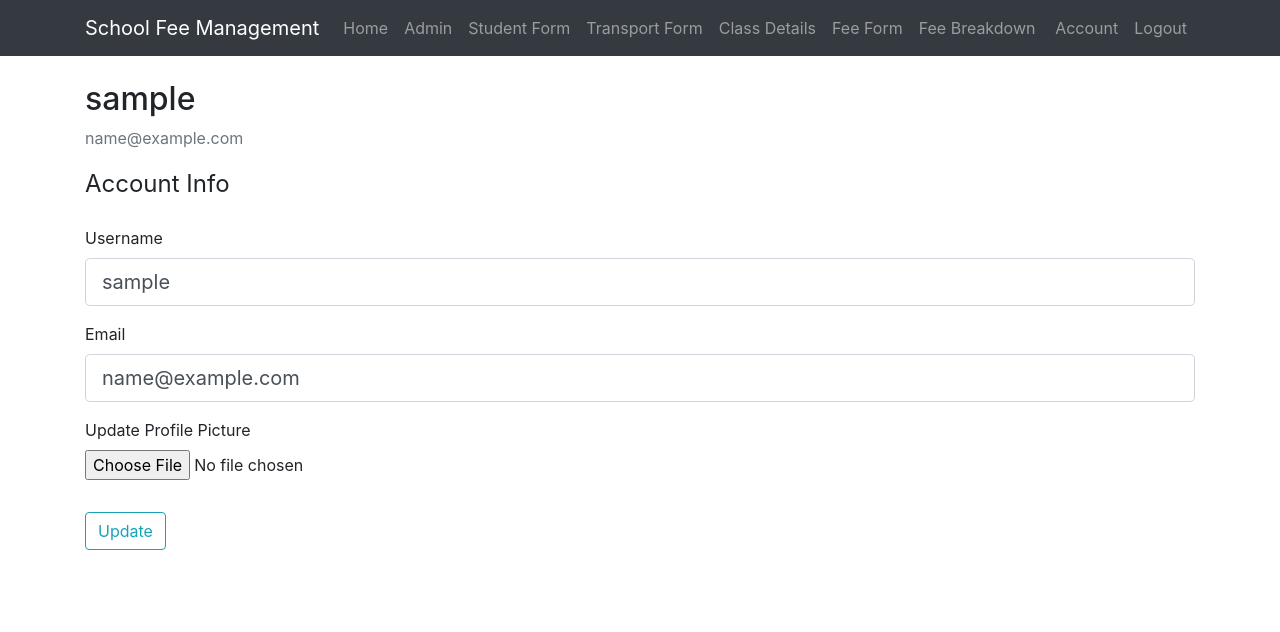
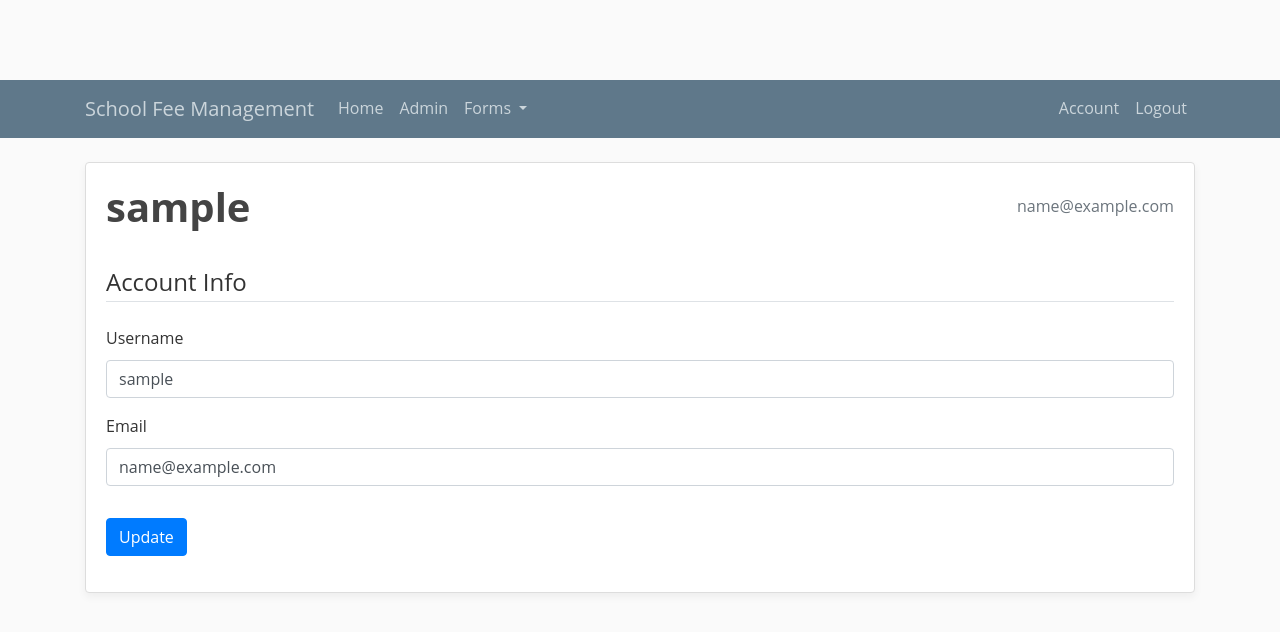
Before and after one commit to Uthkarshh/school_final, a Flask app: page /account in a window 1280 px wide. Shown: the top 632 px of the page. Run offline with Flask 3, Linux system fonts and the light colour scheme; the visitor is signed in with stand-in values (Sample User, id 1); some libraries are stand-ins or nearby versions.

Commit message:
pre-view update

```diff
--- a/school/__init__.py
+++ b/school/__init__.py
@@ -4,6 +4,7 @@ from flask_bcrypt import Bcrypt
 from flask_login import LoginManager
 from dotenv import load_dotenv
 import os
+from flask_wtf.csrf import CSRFProtect
 
 load_dotenv()
 
@@ -22,5 +23,6 @@ bcrypt = Bcrypt(app)
 login_manager = LoginManager(app)
 login_manager.login_view = 'login'
 login_manager.login_message_category = 'info'
+csrf = CSRFProtect(app)
 
 from school import routes
--- a/school/routes.py
+++ b/school/routes.py
@@ -32,7 +32,8 @@ def home():
         {"name": "Transport Form", "relative_path": url_for('transport_form')},
         {"name": "Class Details", "relative_path": url_for('class_details_form')},
         {"name": "Fee Form", "relative_path": url_for('fee_form')},
-        {"name": "Fee Breakdown", "relative_path": url_for('fee_breakdown_form')}
+        {"name": "Fee Breakdown", "relative_path": url_for('fee_breakdown_form')},
+        {"name": "Update Values", "relative_path": url_for('edit_table')}
     ]
 
     return render_template("home.html", pages=pages)
--- /dev/null
+++ b/school/static/main.css
@@ -0,0 +1,182 @@
+/* ========================
+    GLOBAL VARIABLES
+======================== */
+:root {
+  --bg-color: #fafafa;
+  --text-color: #333333;
+  --heading-color: #444444;
+  --steel-color: #5f788a;
+  --nav-link-color: #cbd5db;
+  --nav-link-hover: #ffffff;
+  --border-color: #dddddd;
+  --accent-color: #428bca;
+  --transition-speed: 0.3s;
+  --border-radius: 4px;
+  --shadow-color: rgba(0, 0, 0, 0.05);
+}
+
+/* ========================
+    BASE STYLES
+======================== */
+body {
+  background: var(--bg-color);
+  color: var(--text-color);
+  margin-top: 5rem; /* Keep this, but it's handled better by Bootstrap's spacing */
+  font-family: "Open Sans", sans-serif; /* Update with your preferred font */
+  line-height: 1.6;
+}
+
+h1, h2, h3, h4, h5, h6 {
+  color: var(--heading-color);
+  margin-bottom: 1rem;
+  font-weight: 600;
+}
+
+/* ========================
+    HEADER & NAV (Bootstrap Optimized)
+======================== */
+.site-header {
+  background-color: var(--steel-color); /*  Use the more general .bg-steel, see below. */
+}
+
+/*  We're using Bootstrap, so let's leverage its classes */
+.navbar {
+    background-color: var(--steel-color) !important; /* Use !important only when absolutely necessary */
+}
+
+.navbar-brand,
+.nav-link { /* Style both brand and links for consistency */
+    color: var(--nav-link-color) !important;  /* Again, use !important judiciously */
+    transition: color var(--transition-speed) ease;
+    font-weight: 400;
+}
+
+.navbar-brand:hover, /* Include hover state for navbar-brand*/
+.nav-link:hover {
+    color: var(--nav-link-hover) !important;
+    text-decoration: none; /* Remove underline on hover - standard Bootstrap behavior */
+}
+
+.nav-link.active { /* No need for .site-header prefix */
+    color: var(--nav-link-hover) !important;
+    font-weight: 600;
+}
+/* ========================
+    CONTENT SECTIONS (Bootstrap Optimized)
+======================== */
+.content-section {
+  background-color: #ffffff;
+  padding: 1.25rem; /* Use Bootstrap's spacing: 1.25rem (20px) */
+  border: 1px solid var(--border-color);
+  border-radius: var(--border-radius);
+  margin-bottom: 1.25rem; /* Consistent with padding */
+  box-shadow: 0 0.25rem 0.5rem var(--shadow-color); /* More subtle shadow */
+  transition: box-shadow var(--transition-speed) ease;
+}
+
+.content-section:hover {
+  box-shadow: 0 0.5rem 1rem rgba(0, 0, 0, 0.1); /* Slightly larger shadow on hover */
+}
+
+/* ========================
+    ARTICLES (Bootstrap Optimized)
+======================== */
+.article-title {
+  color: var(--heading-color);
+  font-size: 1.25rem; /* Consistent with Bootstrap's sizes */
+  font-weight: 600;
+  transition: color var(--transition-speed) ease;
+  /* Remove default link styles from <a> tags */
+  text-decoration: none;
+  display: block;  /* Makes the whole area clickable */
+}
+.article-title:hover {
+   color: var(--accent-color); /*  Consistent color on hover */
+}
+
+.article-content {
+  margin-top: 0.5rem;
+  white-space: pre-line;
+}
+
+.article-img {
+  height: 65px;
+  width: 65px;
+  margin-right: 1rem; /* Use Bootstrap spacing: 1rem (16px) */
+  object-fit: cover;
+  border-radius: 50%; /* Use Bootstrap's rounded-circle class */
+}
+.article-img, .account-img {
+    border-radius: 50%; /*Consistent styling*/
+}
+
+.article-metadata {
+  padding-bottom: 0.25rem; /* Bootstrap spacing */
+  margin-bottom: 0.5rem;  /* Bootstrap spacing */
+  border-bottom: 1px solid #e3e3e3;
+  font-size: 0.9rem;
+  color: var(--text-color);
+}
+
+.article-metadata a {
+    color: var(--text-color); /*Consistent color*/
+    text-decoration: none; /* Clean look */
+}
+
+.article-metadata a:hover {
+  color: var(--accent-color);
+  text-decoration: underline; /* Only underline on hover */
+}
+
+.article-svg {
+  width: 25px;
+  height: 25px;
+  vertical-align: middle;
+}
+
+/* ========================
+    ACCOUNT / PROFILE (Bootstrap Optimized)
+======================== */
+.account-img {
+  height: 125px;
+  width: 125px;
+  margin-right: 1.25rem; /* Bootstrap spacing */
+  margin-bottom: 1rem;    /* Bootstrap spacing */
+  object-fit: cover;
+  border-radius: 50%;     /* Use Bootstrap's rounded-circle class */
+}
+
+.account-heading {
+  font-size: 2.5rem; /*  Bootstrap size */
+  font-weight: 700;
+  margin-bottom: 1rem;
+}
+
+/* ========================
+    UTILITY CLASSES
+======================== */
+.bg-steel {
+  background-color: var(--steel-color);
+}
+
+/* ========================
+    RESPONSIVE (Bootstrap already handles this!)
+======================== */
+/* No need for extra media queries, Bootstrap's grid system is responsive by default */
+
+/* ========================
+    ALERTS (Bootstrap Optimized)
+======================== */
+/* Style flash messages using Bootstrap alert classes, no custom CSS needed */
+
+/* ========================
+    FORMS (if any, leverage Bootstrap forms)
+======================== */
+/*  If you add forms, use Bootstrap's form classes for styling and responsiveness.  */
+
+/* ========================
+   GENERAL IMPROVEMENTS
+======================== */
+/* Remove unnecessary prefixes, e.g., .site-header before .navbar-nav */
+/* Use Bootstrap's spacing and sizing utilities (e.g., .mt-3, .p-2, .h1 - .h6) */
+/* Prioritize using Bootstrap classes over custom styles where possible. */
--- a/school/templates/account.html
+++ b/school/templates/account.html
@@ -2,59 +2,42 @@
 
 {% block content %}
     <div class="content-section">
-        <div class="media">
-            <img class="rounded-circle account-img" src="{{ image_file }}">
-            <div class="media-body">
-                <h2 class="account-heading"> {{current_user.username}} </h2>
-                <p class="text-secondary"> {{current_user.email}}</p>
+        <div class="d-flex justify-content-between align-items-center mb-3">
+            <h2 class="account-heading">{{ current_user.username }}</h2>
+            <p class="text-secondary">{{ current_user.email }}</p>
         </div>
-        </div>
-            <form method="POST" action="" enctype="multipart/form-data">
-                {{ form.hidden_tag() }}
+
+        <form method="POST" action="">  {{ form.hidden_tag() }}
             <fieldset class="form-group">
-                    <legend class="boder-bottom mb-4">Account Info</legend>
-                    <!-- Username Field -->
-                    <div class="form-group">
-                        {{ form.username.label(class="form-control-label") }}
-                        {% if form.username.errors %}
-                            {{ form.username(class="form-control form-control-lg is-invalid") }}
+                <legend class="border-bottom mb-4">Account Info</legend> <div class="form-group">
+                    {{ form.username.label(class="form-label") }}  {% if form.username.errors %}
+                        {{ form.username(class="form-control is-invalid") }}
                         <div class="invalid-feedback">
                             {% for error in form.username.errors %}
-                                    <span> {{ error }} </span>
+                                <span>{{ error }}</span>
                             {% endfor %}
                         </div>
                     {% else %}
-                            {{ form.username(class="form-control form-control-lg") }}
+                        {{ form.username(class="form-control") }}
                     {% endif %}
                 </div>
 
-                    <!-- Email Field -->
                 <div class="form-group">
-                        {{ form.email.label(class="form-control-label") }}
-                        {% if form.email.errors %}
-                        {{ form.email(class="form-control form-control-lg is-invalid") }}
+                    {{ form.email.label(class="form-label") }}  {% if form.email.errors %}
+                        {{ form.email(class="form-control is-invalid") }}
                         <div class="invalid-feedback">
                             {% for error in form.email.errors %}
-                                <span> {{ error }} </span>
+                                <span>{{ error }}</span>
                             {% endfor %}
                         </div>
                     {% else %}
-                            {{ form.email(class="form-control form-control-lg") }}
-                        {% endif %}
-                    </div>
-                    <div class="form-group">
-                        {{ form.picture.label() }}
-                        {{ form.picture(class="form-control-file") }}
-                        {% if form.picture.errors %}
-                            {% for error in form.picture.errors %}
-                                <span class="text-danger"> {{ error }} </span></br>
-                            {% endfor %}
+                        {{ form.email(class="form-control") }}
                     {% endif %}
                 </div>
             </fieldset>
+
             <div class="form-group">
-                    {{ form.submit(class = "btn btn-outline-info") }}
-                </div>
+                {{ form.submit(class="btn btn-primary") }} </div>
         </form>
     </div>
-{% endblock content%}
+{% endblock content %}
--- a/school/templates/layout.html
+++ b/school/templates/layout.html
@@ -1,11 +1,9 @@
 <!DOCTYPE html>
 <html>
     <head>
-        <!-- Required meta tags -->
         <meta charset="utf-8">
         <meta name="viewport" content="width=device-width, initial-scale=1, shrink-to-fit=no">
 
-        <!-- Bootstrap CSS -->
         <link rel="stylesheet" href="https://cdn.jsdelivr.net/npm/bootstrap@4.4.1/dist/css/bootstrap.min.css" integrity="sha384-Vkoo8x4CGsO3+Hhxv8T/Q5PaXtkKtu6ug5TOeNV6gBiFeWPGFN9MuhOf23Q9Ifjh" crossorigin="anonymous">
 
         <link rel="stylesheet" type="text/css" href="{{ url_for('static', filename='main.css')}}">
@@ -22,22 +20,38 @@
                 <div class="collapse navbar-collapse" id="navbarToggle">
                     <ul class="navbar-nav mr-auto">
                         {% if current_user.is_authenticated %}
-                        <a class="nav-item nav-link" href="{{ url_for('home') }}">Home</a>
-                        <a class="nav-item nav-link" href="{{ url_for('admin_users') }}">Admin</a>
-                        <a class="nav-item nav-link" href="{{ url_for('student_form') }}">Student Form</a>
-                        <a class="nav-item nav-link" href="{{ url_for('transport_form') }}">Transport Form</a>
-                        <a class="nav-item nav-link" href="{{ url_for('class_details_form') }}">Class Details</a>
-                        <a class="nav-item nav-link" href="{{ url_for('fee_form') }}">Fee Form</a>
-                        <a class="nav-item nav-link" href="{{ url_for('fee_breakdown_form') }}">Fee Breakdown</a>
-                </div>
-                      <div class="navbar-nav">
-                          <a class="nav-item nav-link" href="{{ url_for('account') }}">Account</a>
-                          <a class="nav-item nav-link" href="{{ url_for('logout') }}">Logout</a>
+                        <li class="nav-item">
+                            <a class="nav-link" href="{{ url_for('home') }}">Home</a>
+                        </li>
+                        <li class="nav-item">
+                            <a class="nav-link" href="{{ url_for('admin_users') }}">Admin</a>
+                        </li>
+                        <li class="nav-item dropdown">
+                            <a class="nav-link dropdown-toggle" href="#" id="formsDropdown" role="button" data-toggle="dropdown" aria-haspopup="true" aria-expanded="false">
+                                Forms
+                            </a>
+                            <div class="dropdown-menu" aria-labelledby="formsDropdown">
+                                <a class="dropdown-item" href="{{ url_for('student_form') }}">Student Form</a>
+                                <a class="dropdown-item" href="{{ url_for('transport_form') }}">Transport Form</a>
+                                <a class="dropdown-item" href="{{ url_for('class_details_form') }}">Class Details</a>
+                                <a class="dropdown-item" href="{{ url_for('fee_form') }}">Fee Form</a>
+                                <a class="dropdown-item" href="{{ url_for('fee_breakdown_form') }}">Fee Breakdown</a>
+                            </div>
+                        </li>
                         {% else %}
-                        <a class="nav-item nav-link" href="{{ url_for('home') }}">Home</a>
-                      </div>
+                            <li class="nav-item">
+                                <a class="nav-item nav-link" href="{{ url_for('home') }}">Home</a>
+                            </li>
                         {% endif %}
                     </ul>
+
+                    {% if current_user.is_authenticated %}
+                    <div class="navbar-nav">
+                        <a class="nav-item nav-link" href="{{ url_for('account') }}">Account</a>
+                        <a class="nav-item nav-link" href="{{ url_for('logout') }}">Logout</a>
+                    </div>
+                    {% endif %}
+
                 </div>
             </div>
         </nav>
@@ -69,7 +83,6 @@
 
 
 
-        <!-- Optional JavaScript -->
         <script src="https://code.jquery.com/jquery-3.4.1.slim.min.js" integrity="sha384-J6qa4849blE2+poT4WnyKhv5vZF5SrPo0iEjwBvKU7imGFAV0wwj1yYfoRSJoZ+n" crossorigin="anonymous"></script>
         <script src="https://cdn.jsdelivr.net/npm/popper.js@1.16.0/dist/umd/popper.min.js" integrity="sha384-Q6E9RHvbIyZFJoft+2mJbHaEWldlvI9IOYy5n3zV9zzTtmI3UksdQRVvoxMfooAo" crossorigin="anonymous"></script>
         <script src="https://cdn.jsdelivr.net/npm/bootstrap@4.4.1/dist/js/bootstrap.min.js" integrity="sha384-wfSDF2E50Y2D1uUdj0O3uMBJnjuUD4Ih7YwaYd1iqfktj0Uod8GCExl3Og8ifwB6" crossorigin="anonymous"></script>
```
Also changed, not shown: school/templates/view_table.html (added). Lines whose indentation alone changed are shown as unchanged.
